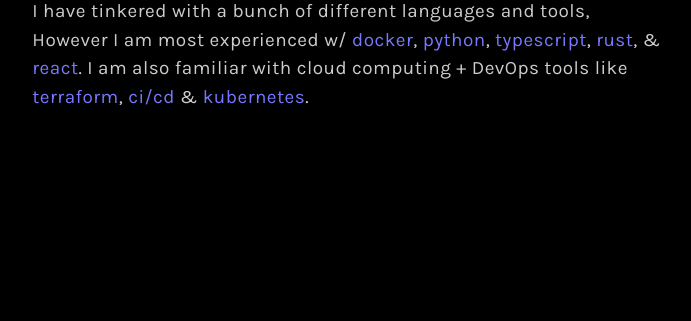
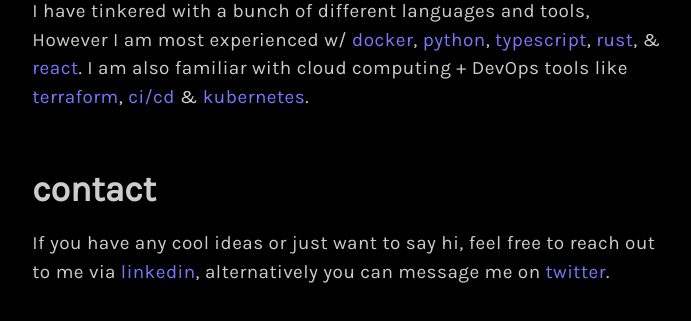
Before and after one commit to andrewn6/world, an Astro site: page / in a window 1280 px wide and 1017 px high. Shown: the part 655-976 px from the top of the page, without its empty margins (290-981 px from the left). Built offline with nearby package versions, Linux system fonts and the light colour scheme; Astro itself is replaced by a stand-in of ours.

Commit message:
add contact

```diff
--- a/src/pages/blog.astro
+++ b/src/pages/blog.astro
@@ -1,11 +1,10 @@
 ---
+import Layout from '../layouts/Layout.astro';
 const posts = (await Astro.glob('./blog/*.{md,mdx}')).sort(
 	(a, b) => new Date(b.frontmatter.pubDate).valueOf() - new Date(a.frontmatter.pubDate).valueOf()
 );
 ---
-
-<!DOCTYPE html>
-<html lang="en">
+<Layout title="Andrew Nijmeh">
 	<head>
 		<style>
 			ul {
@@ -23,6 +22,43 @@
 			ul li a:visited {
 				color: #8e32dc;
 			}
+
+			h1 {
+       		 	color: #ccc;
+        		text-align: center;
+        		margin-bottom: 2rem;
+        		margin-top: 20px;
+        		height: min-content
+    		}
+
+    		h2 {
+        		color: #ccc;
+        		margin-top: 20px;
+    		}
+
+    		h3 {
+        		color: #ccc;
+        		margin-bottom: 10;
+        		white-space: pre;
+    		}
+
+    		main {
+        		margin: 0 auto;
+        		padding: 1em;
+        		max-width: 60ch;
+    		}
+
+    		a {
+          		color: #7777ff;
+          		text-decoration: none;
+    		}
+
+    		p {
+          		color: #ccc;
+          		max-width: 60ch;
+          		margin-top: 0px;
+    		}
+
 		</style>
 	</head>
 	<body>
@@ -45,4 +81,4 @@
 			</section>
 		</main>
 	</body>
-</html>
+</Layout>
--- a/src/pages/index.astro
+++ b/src/pages/index.astro
@@ -27,6 +27,11 @@
         <p class="text-white-800 dark:text-gray-300 leading-6 tracking-wide mb-12">
             I have tinkered with a bunch of different languages and tools, However I am most experienced w/ <a href="https://docker.com">docker</a>, <a href="https://python.org">python</a>, <a href="https://typescriptlang.org">typescript</a>, <a href="https://rust-lang.org">rust</a>, & <a href="https://reactjs.org/">react</a>.
             I am also familiar with cloud computing + DevOps tools like <a href="https://terraform.io">terraform</a>, <a href="https://en.wikipedia.org/wiki/CI/CD">ci/cd</a> & <a href="https://kubernetes.io">kubernetes</a>.
+        </p>
+
+        <h3 class="font-bold text-3xl mb-4">contact</h3>
+        <p class="text-white-800 dark:text-gray-300 leading-6 tracking-wide mb-12">
+           If you have any cool ideas or just want to say hi, feel free to reach out to me via <a href="https://www.linkedin.com/in/andrew-nijmeh-1a6726200/">linkedin</a>, alternatively you can message me on <a href="https://twitter.com/0xnijmeh">twitter</a>.
         </p>
 
 	</main>
@@ -73,7 +78,7 @@
 
     h3 {
         color: #ccc;
-        margin-bottom: 10;
+        margin-bottom: 8;
         white-space: pre;
     }
 
```
Also changed, not shown: src/pages/blog/first-post.md (line endings or trailing spaces).
